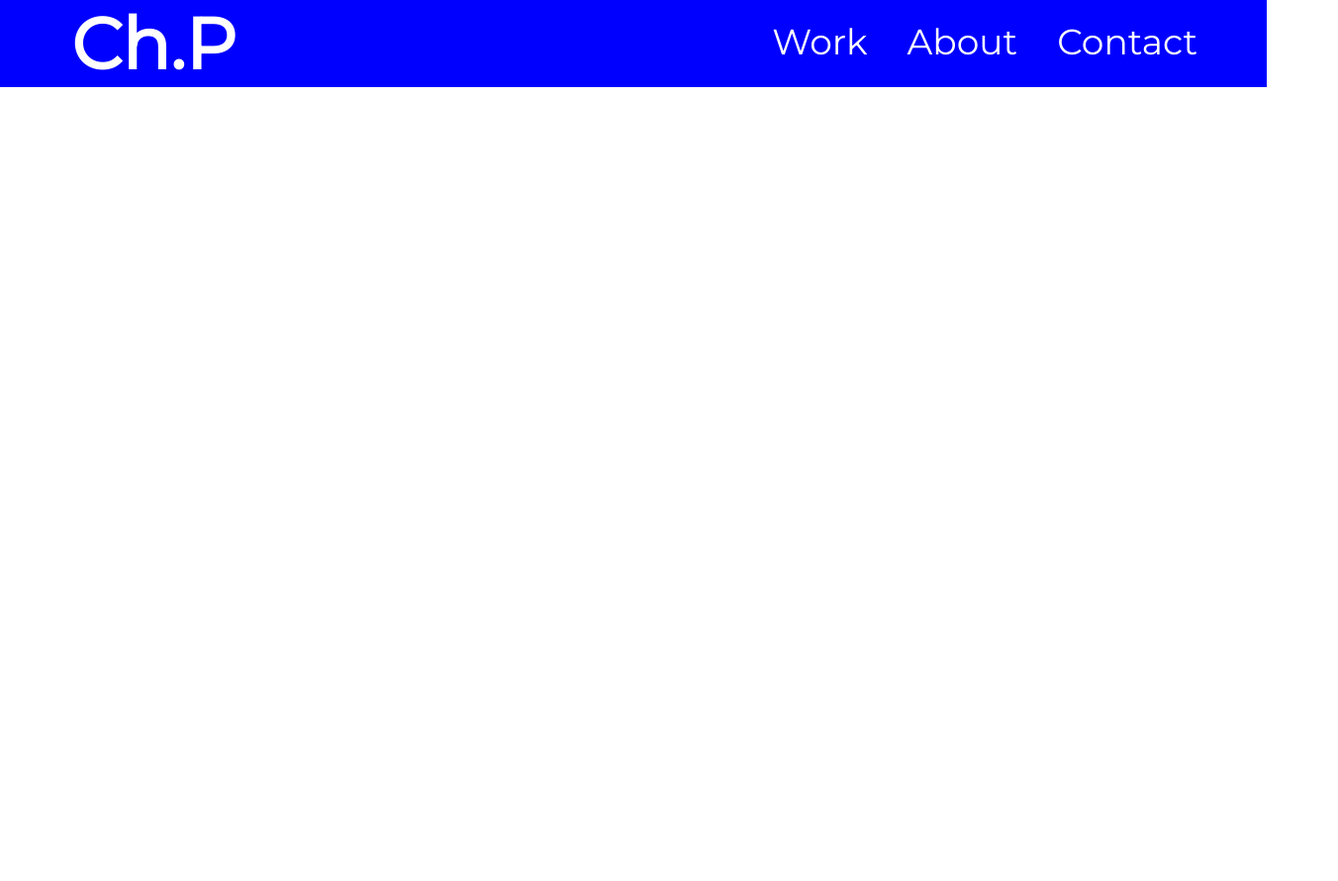
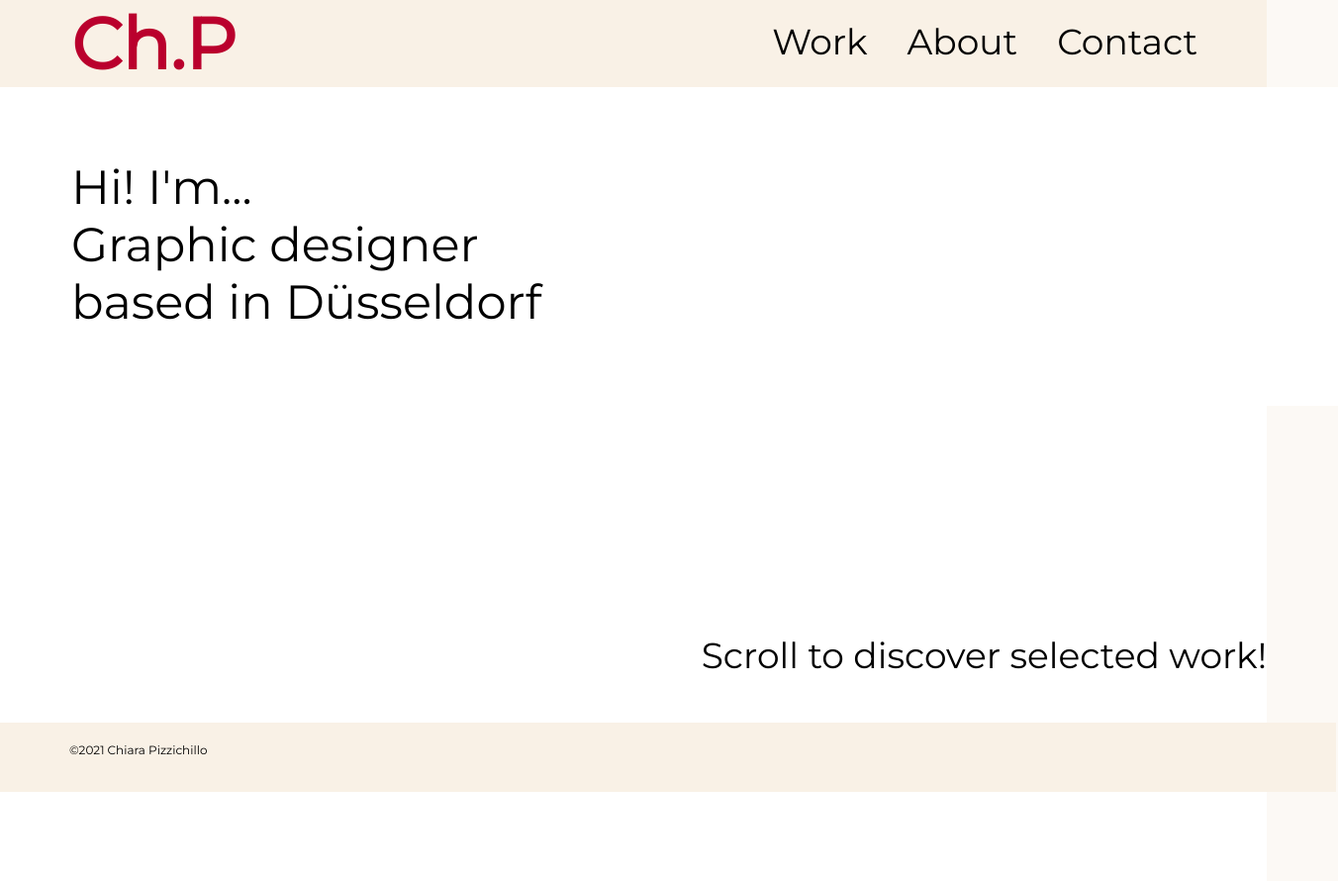
Before and after one commit to chiarapizzichillo/simplified-setup, a website: page index.html in a window 1280 px wide. Shown: the whole page at 99% size, 1352 px wide, since content can reach past the window. Before the commit the page ends 800 px from the top, so only its background shows below. Drawn offline with Linux system fonts and the light colour scheme.

Commit message:
footer and first box css

```diff
--- a/index.html
+++ b/index.html
@@ -18,7 +18,22 @@
                     <a><li>Contact</li></a>
                 </ul>
 
+
+                <div class="box1">
+                    <p>Hi! I'm...</p>
+                    <p>Graphic designer</p>
+                    <p>based in Düsseldorf</p>
+                </div>
+
+                <div class="box2">
+                    <p>Scroll to discover selected work!</p>
+                </div>
+
+
             </div>
             </header>
+            <div class="footer">
+                <p>©2021 Chiara Pizzichillo</p>
+            </div>
     </body>
 </html>
--- a/styles.css
+++ b/styles.css
@@ -8,6 +8,7 @@
 body{
     margin:none;
     padding:none;
+    background-color: rgba(249, 241, 230, 0.40);
 }
 
 
@@ -15,7 +16,7 @@ header {
     width: 100%;
     height:90px;
     display: inline;
-    background-color: black;
+    background-color:black;
 }
 
 .inner_header {
@@ -23,13 +24,13 @@ header {
     height: 100%;
     display: block;
     margin: 0 auto;
-    background-color: blue;
+    background-color:rgba(249, 241, 230, 1);
 
 }
 
 h1 {
     font-size: 72px;
-    color:white;
+    color:rgba(186, 0, 45, 1);
     font-family: 'Montserrat';
     display: table-cell;
     vertical-align: middle;
@@ -52,5 +53,44 @@ h1 {
     padding: 0px 20px;
     font-family: 'Montserrat';
     font-size: 36px;
-    color:white;
+    color:black;
 }
+
+.box1 {
+    height: 250px;
+    width: 100%;
+    background-color: white;
+    color:black;
+    text-align: left;
+    font-size: 48px;
+    font-family: 'Montserrat';
+    padding-left: 72px;
+    padding-top: 72px;
+}
+
+.box2 {
+    height:250px;
+    width:100%;
+    background-color: white;
+    color: black;
+    text-align: right;
+    font-size: 36px;
+    font-family:'Montserrat';
+    padding-top:230px;
+
+}
+
+.footer{
+    height:50px;
+    position: fixed;
+    left:0;
+    bottom:0;
+    width:100%;
+    background-color:rgba(249, 241, 230, 1);
+    color:black;
+    text-align: left;
+    font-size: 12px;
+    font-family: 'Montserrat';
+    padding-left:70px;
+    padding-top: 20px;
+}
```
